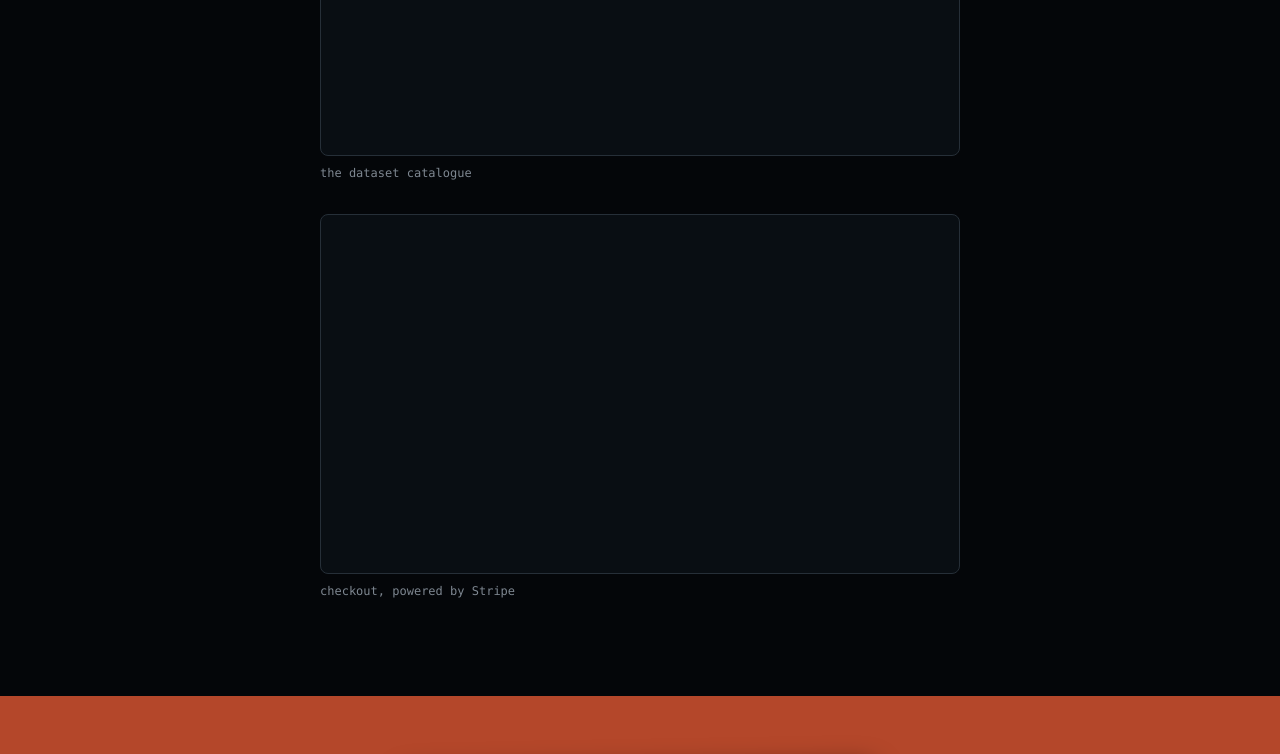
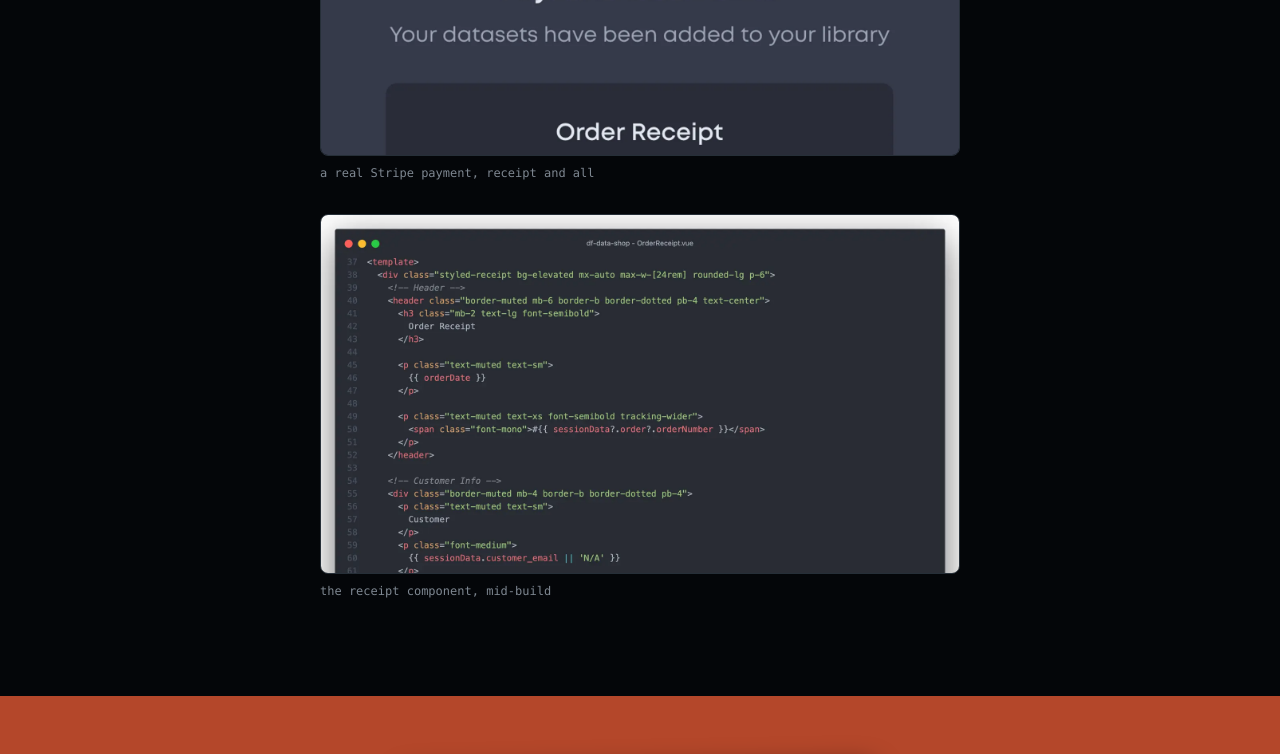
Before and after one commit to LouisLP/me, a Vue app: page /projects/agile-data-hub in a window 1280 px wide. Shown: the part 803-1557 px from the top of the page. Built offline with nearby package versions, Linux system fonts and the light colour scheme; some icons are missing.

Commit message:
Updated screenshots on projects

```diff
--- a/src/content/projects.ts
+++ b/src/content/projects.ts
@@ -12,6 +12,11 @@
  * a plausible shape to design against until real work is ready to show.
  */
 
+import agileDataHubHero from '@/assets/screenshots/agile-data-hub-hero.webp'
+import agileDataHubOrderReceiptCode from '@/assets/screenshots/agile-data-hub-order-receipt-code.webp'
+import agileDataHubOrderReceipt from '@/assets/screenshots/agile-data-hub-order-receipt.webp'
+import agileUiFolderStructure from '@/assets/screenshots/agile-ui-folder-structure.webp'
+import agileUiStorybook from '@/assets/screenshots/agile-ui-storybook.webp'
 import kabukiHero from '@/assets/screenshots/kabuki-hero.webp'
 import kakiHero from '@/assets/screenshots/kaki-hero.webp'
 import kakiPlayground from '@/assets/screenshots/kaki-playground.webp'
@@ -66,14 +71,15 @@ export const projects: Project[] = [
     title: 'Agile UI',
     description: 'The component library I built at Agile Robots: Reka UI underneath, a design system of our own on top, and a Figma file that matches the CSS one-to-one.',
     meta: 'Vue · Reka UI · Storybook',
+    hero: { src: agileUiStorybook, alt: 'Storybook showing the AgileCheckbox component and its controls' },
     body: [
       'Agile UI is the component library I built at Agile Robots. Underneath about 75% of the components is Reka UI, a headless/unstyled library. On top sits a design system of our own, with primitive, semantic, and component-level tokens (the same layering as this site, just at company scale).',
       'The decision that paid off most was keeping Figma and the CSS strictly one-to-one. Every variable in the design file had an exact counterpart in code, which is what made Figma\'s MCP server useful: point it at a design and what came out was a predictable recreation using the exact same tokens.',
       'Storybook became the source of truth, and was a place anyone could browse a component\'s variants and states without digging through source. And because the base was headless, accessibility came built in. Keyboard behavior and semantics arrived with the primitives, and our styling never got a chance to break them.',
     ],
     screenshots: [
-      { caption: 'browsing button variants in Storybook', alt: 'Storybook showing Agile UI button variants and controls' },
-      { caption: 'tokens in Figma and CSS, one-to-one', alt: 'Figma variables panel beside the matching CSS custom properties' },
+      { caption: 'browsing components in Storybook', alt: 'Storybook showing the AgileCheckbox component, its docs, and its controls', src: agileUiStorybook },
+      { caption: 'one folder per component', alt: 'VS Code file tree of the Agile UI component library, one folder per Agile-prefixed component', src: agileUiFolderStructure },
     ],
   },
   {
@@ -81,14 +87,15 @@ export const projects: Project[] = [
     title: 'Agile Data Hub',
     description: 'A marketplace for robot task datasets: operators browse pre-recorded robot actions and buy the ones their factory needs. From nothing to a working payment system in a month.',
     meta: 'Nuxt · Stripe · Prisma',
+    hero: { src: agileDataHubHero, alt: 'The Agile Data Hub marketing hero, "Datasets for training general-purpose AI models in robotics"' },
     body: [
       'Agile Data Hub is a marketplace for robot task datasets at Agile Robots. Operators browse pre-recorded robot actions and buy the ones their factory needs, the way you\'d license a stock photo.',
       'We built it from scratch as a full-stack product (Nuxt and Tailwind up front, Prisma and BetterAuth underneath, Stripe handling real payments) in about a month. Francis Gurr led the build, and I joined alongside one other designer. The team staying that small is most of why it moved that fast.',
       'A month is a short runway for anything with a payment system in it, but we pulled it off, keeping a consistent design system throughout.',
     ],
     screenshots: [
-      { caption: 'the dataset catalogue', alt: 'Agile Data Hub grid of robot task datasets' },
-      { caption: 'checkout, powered by Stripe', alt: 'Dataset purchase flow with Stripe checkout' },
+      { caption: 'a real Stripe payment, receipt and all', alt: 'Agile Data Hub order receipt confirming a successful Stripe payment for a robot task dataset', src: agileDataHubOrderReceipt },
+      { caption: 'the receipt component, mid-build', alt: 'OrderReceipt.vue template source for the order receipt component', src: agileDataHubOrderReceiptCode },
     ],
   },
   {
```
